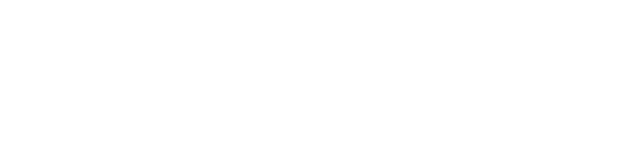
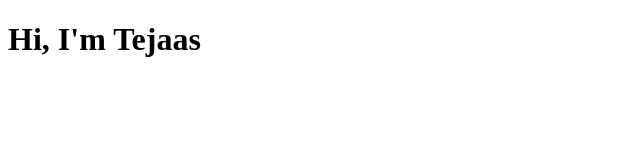
Before and after one commit to tejaastamilselvan/trial101, a plain HTML site: page index.html in a window 1280 px wide. Shown: the whole page, without its empty margins (0-640 px from the left). Drawn offline with Linux system fonts and the light colour scheme.

Commit message:
initial setup

```diff
--- a/index.html
+++ b/index.html
@@ -6,6 +6,6 @@
     <title>Tejaas Learns to Code</title>
 </head>
 <body>
-
+    <h1>Hi, I'm Tejaas</h1>
 </body>
 </html>
```
